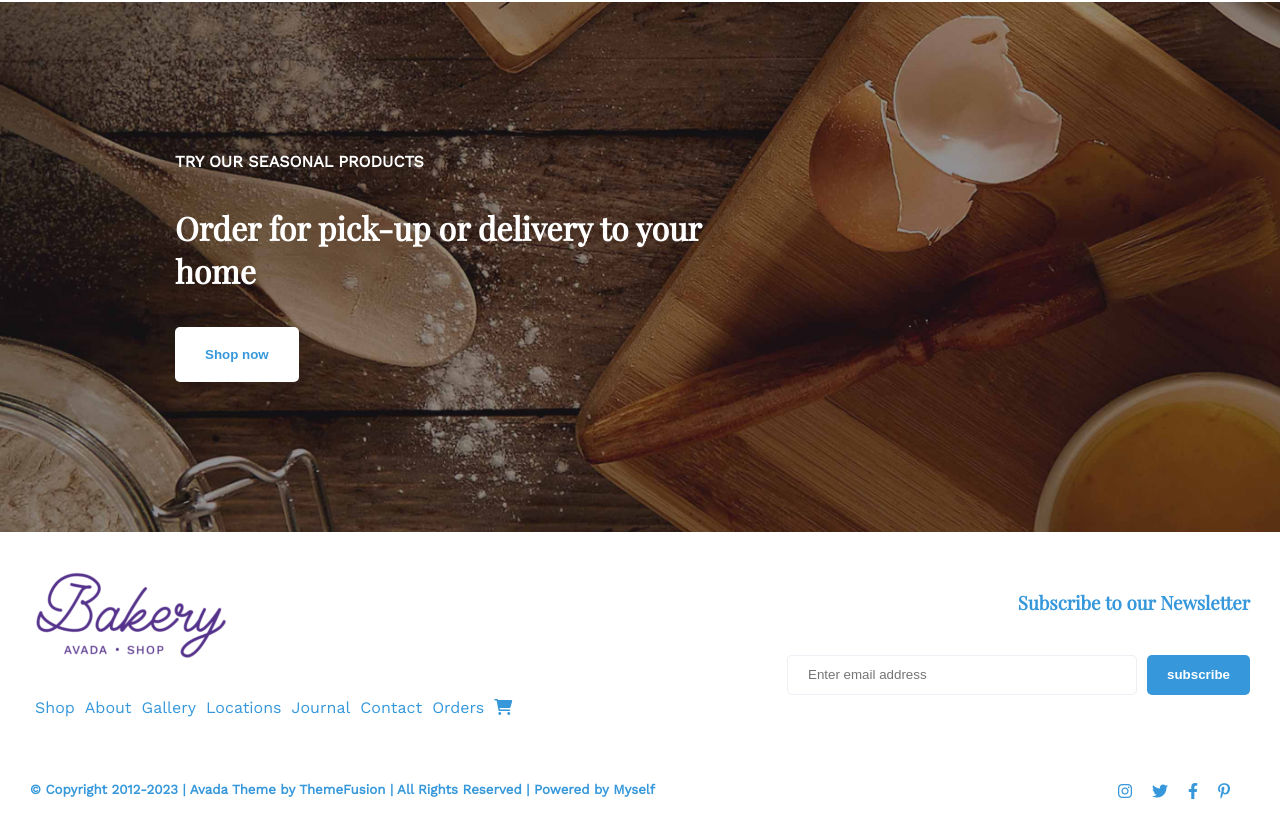
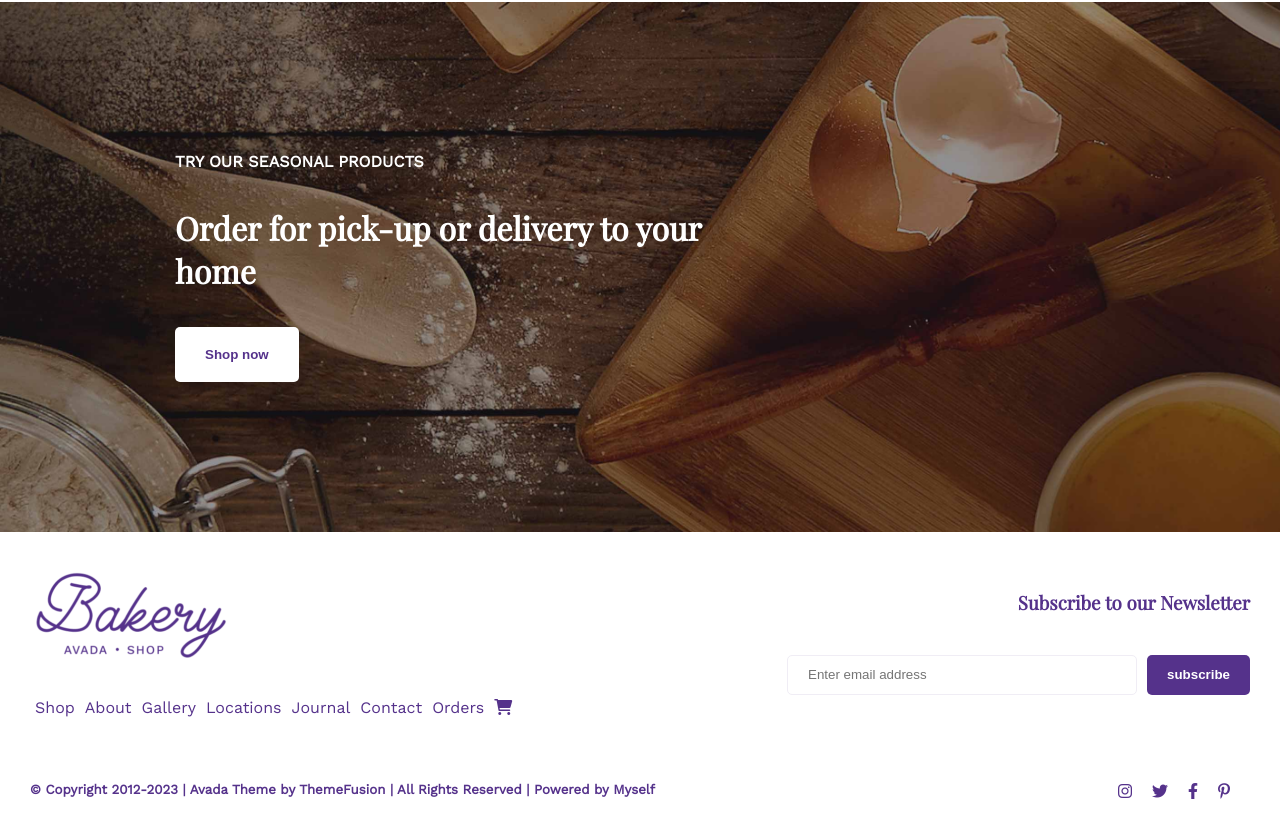
Before and after one commit to EnricoNapolitano/bakery-site, a Vue app: page / in a window 1280 px wide. Shown: the part 7420-8251 px from the top of the page. Built offline with nearby package versions, Linux system fonts and the light colour scheme.

Commit message:
style change

```diff
--- a/src/assets/scss/partials/_variables.scss
+++ b/src/assets/scss/partials/_variables.scss
@@ -6,7 +6,7 @@ $violet: #f5e9f3;
 $violet1: #F9F1F2;
 $violet2: #F2EEF4;
 $violet3: #F0EDF5;
-$violet4: #3698db;
+$violet4: #55328b;
 
 /* '1' is for very light */
 $blue1: #f1f9fb;
--- a/src/assets/scss/style.scss
+++ b/src/assets/scss/style.scss
@@ -11,6 +11,7 @@
 body {
     font-family: "Work Sans", sans-serif;
     color: $violet4;
+    overflow-x: hidden;
 }
 
 h1,
```
